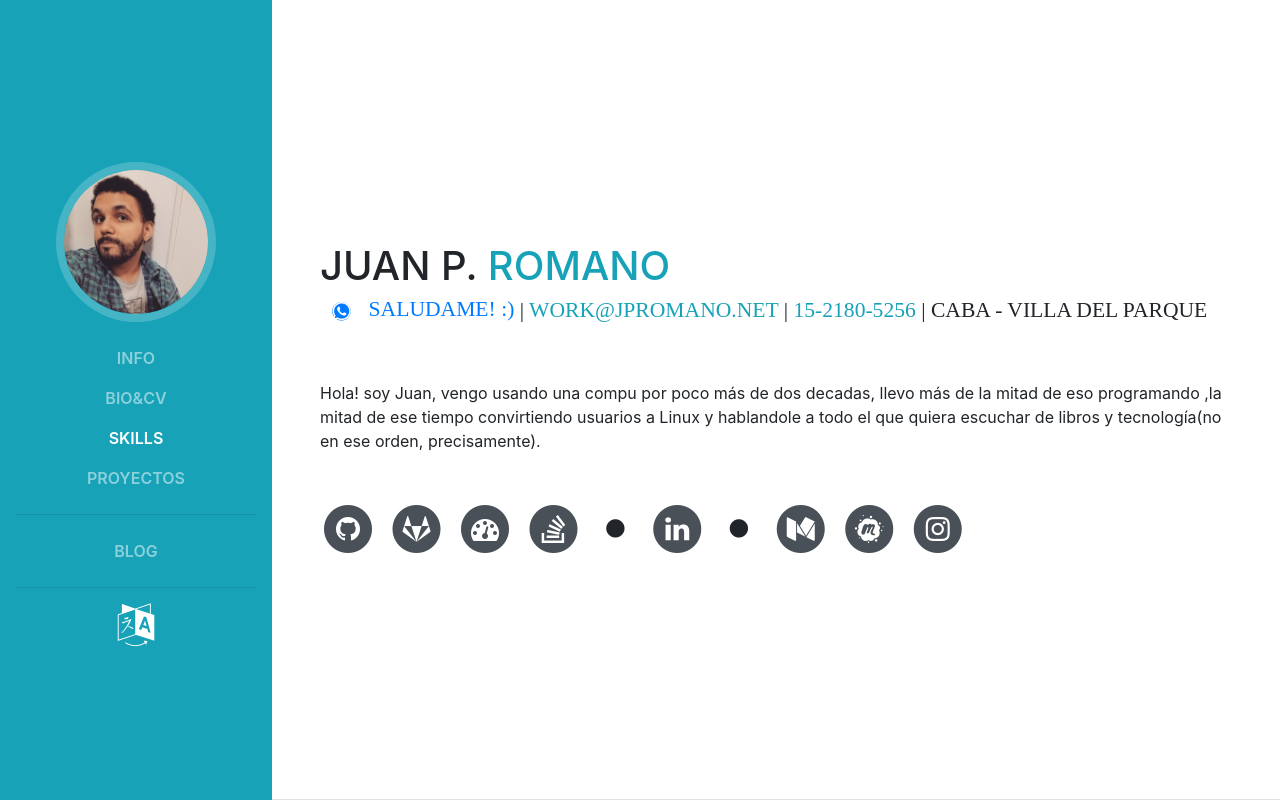
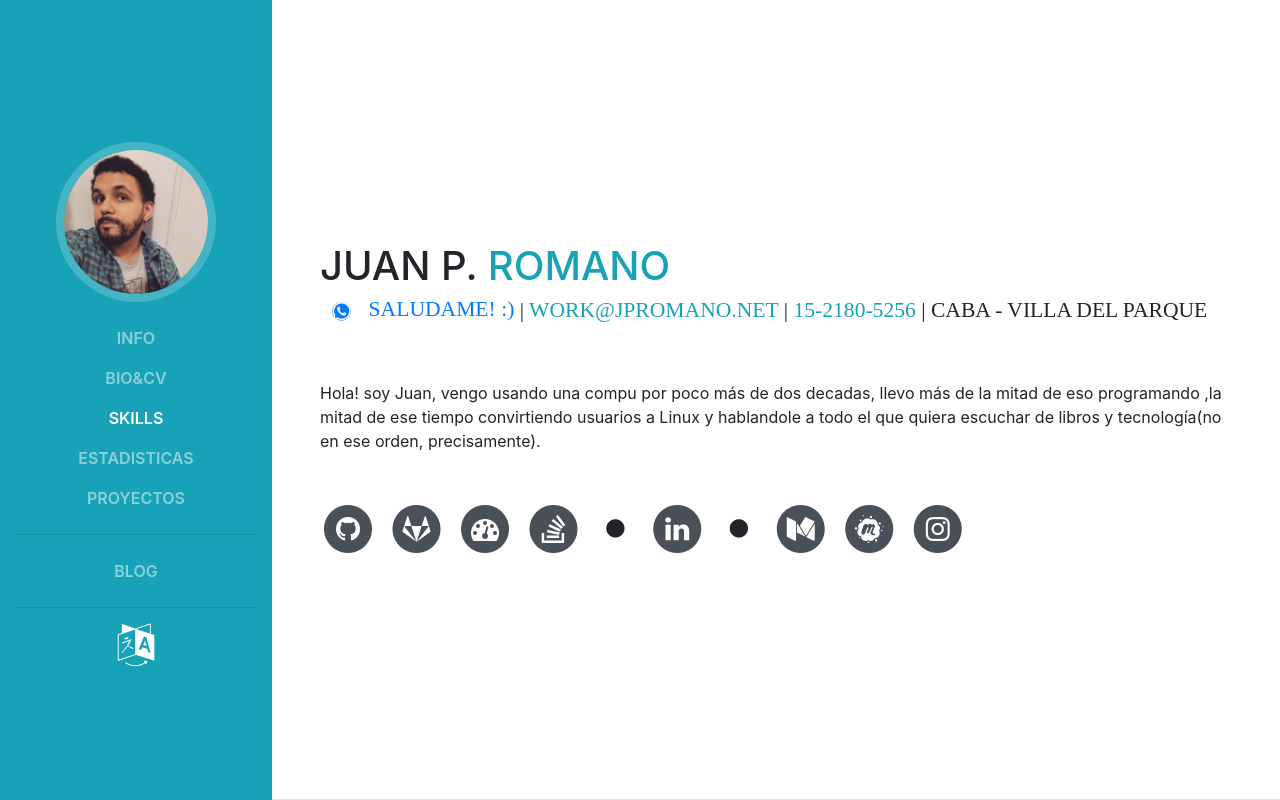
Before and after one commit to jpromanonet/portfolioCV, a website with bundled scripts: page webSite/index.html in a window 1280 px wide. Shown: the top 800 px of the page. Built offline with nearby package versions, Linux system fonts and the light colour scheme; a web font is replaced by a local one.

Commit message:
Stats added to index

```diff
--- a/webSite/index.html
+++ b/webSite/index.html
@@ -49,6 +49,9 @@
           </li>
           <li class="nav-item">
             <a class="nav-link js-scroll-trigger" href="#skills">Skills</a>
+          </li>
+          <li class="nav-item">
+            <a class="nav-link js-scroll-trigger" href="http://stats.jpromano.net">Estadisticas</a>
           </li>
           <li class="nav-item">
             <a class="nav-link js-scroll-trigger" href="https://www.gitshowcase.com/jpromanonet" target="_blank">Proyectos</a>
```
Also changed, not shown: webSite/en/index.html (+3 -0 lines).
